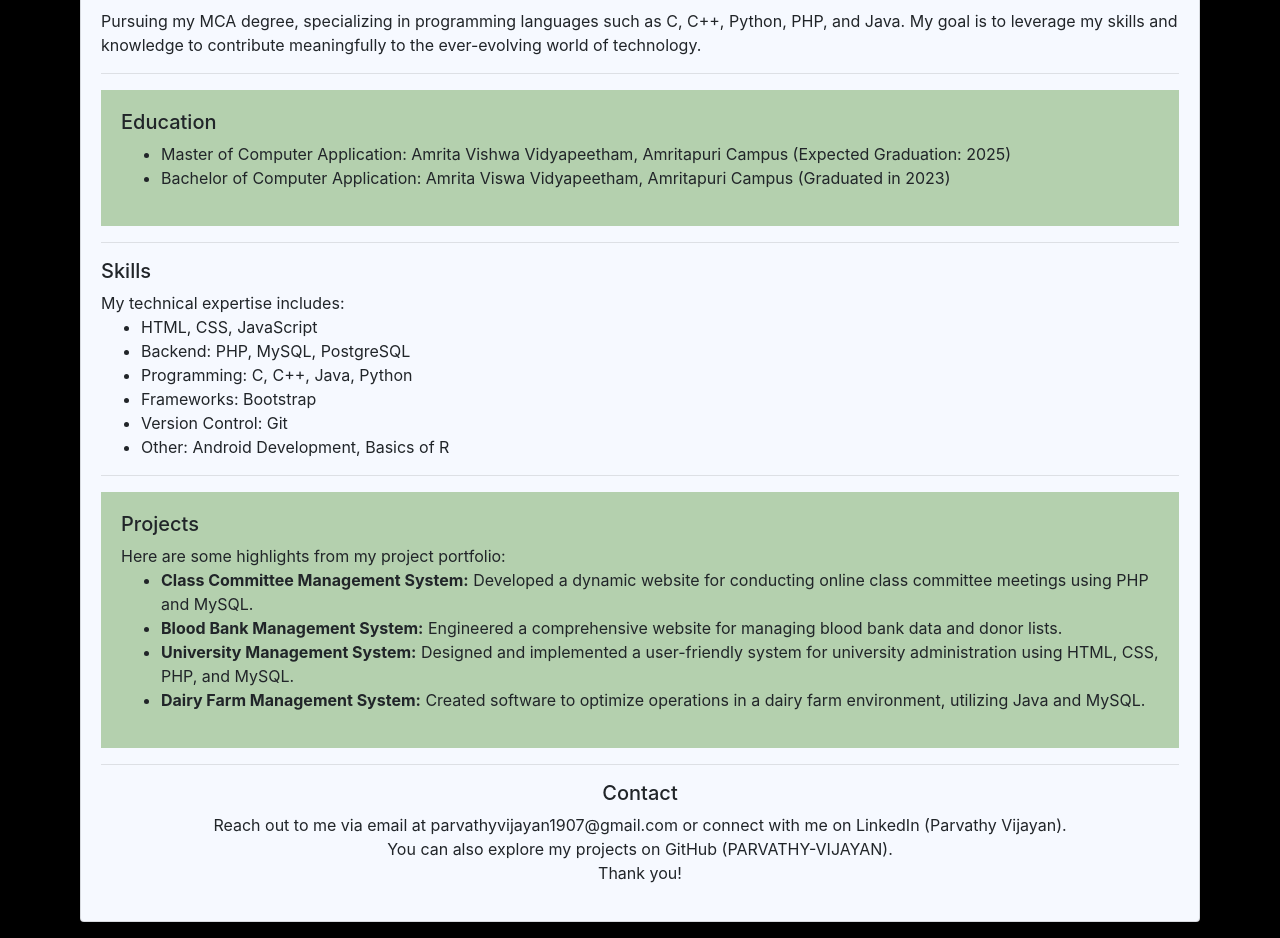
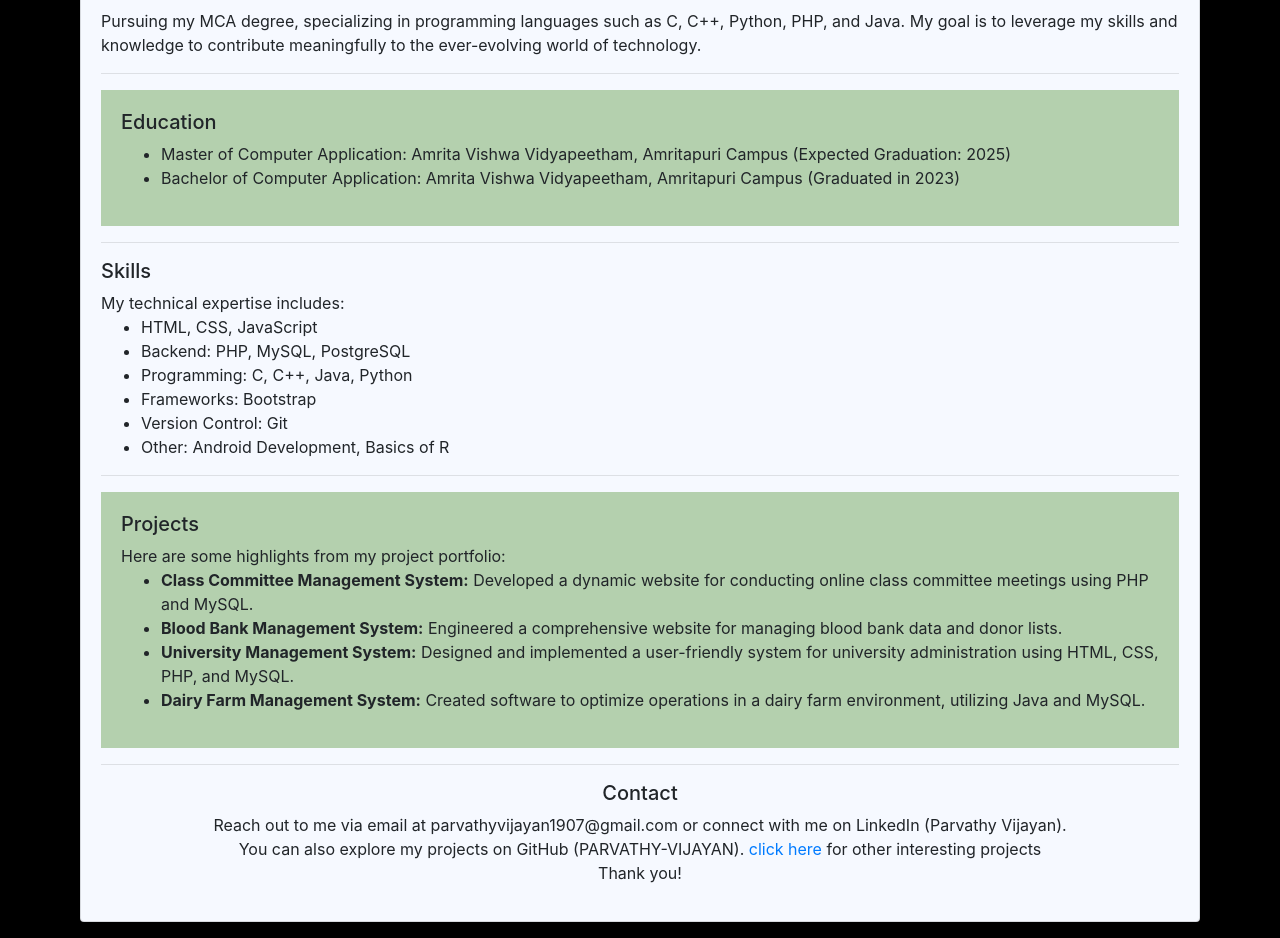
Before and after one commit to PARVATHY-VIJAYAN/PARVATHY-VIJAYAN.github.io, a plain HTML site: page index.html in a window 1280 px wide. Shown: the part 185-1123 px from the top of the page. Drawn offline with nearby package versions, Linux system fonts and the light colour scheme.

Commit message:
index.html

```diff
--- a/index.html
+++ b/index.html
@@ -23,7 +23,7 @@
               <h5>Education</h5>
                 <ul>
                   <li>Master of Computer Application: Amrita Vishwa Vidyapeetham, Amritapuri Campus (Expected Graduation: 2025)</li>
-                  <li>Bachelor of Computer Application: Amrita Viswa Vidyapeetham, Amritapuri Campus (Graduated in 2023)</li>
+                  <li>Bachelor of Computer Application: Amrita Vishwa Vidyapeetham, Amritapuri Campus (Graduated in 2023)</li>
               </ul>
             </div>
 
@@ -54,6 +54,7 @@
             <center>
               <h5>Contact</h5>
               Reach out to me via email at parvathyvijayan1907@gmail.com or connect with me on LinkedIn (Parvathy Vijayan). <br>You can also explore my projects on GitHub (PARVATHY-VIJAYAN).
+              <a href="https://github.com/PARVATHY-VIJAYAN/PARVATHY-VIJAYAN.github.io/tree/cba13d52fc5b180849044df1a73eab258ae1ea1a/front%20end%20project">click here </a>for other interesting projects
               <br>Thank you!
             </center>
             </p>
```
